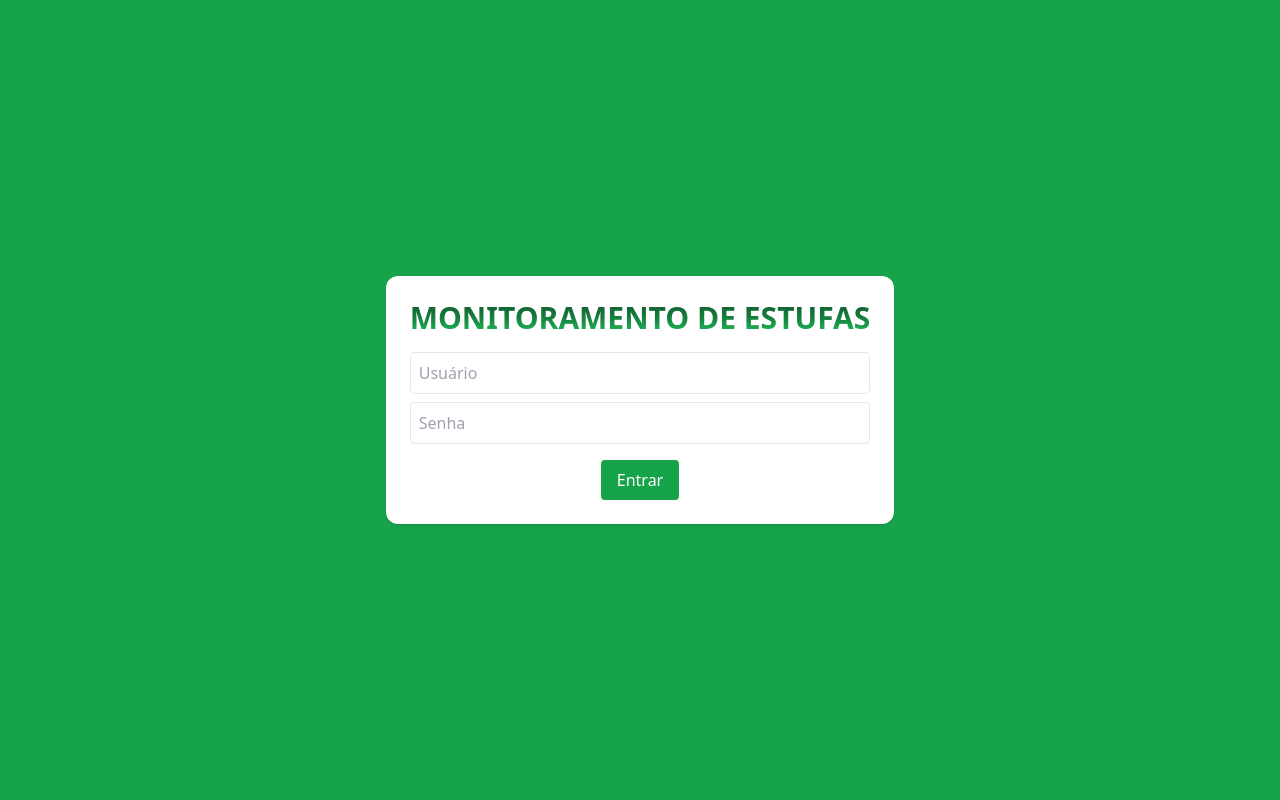
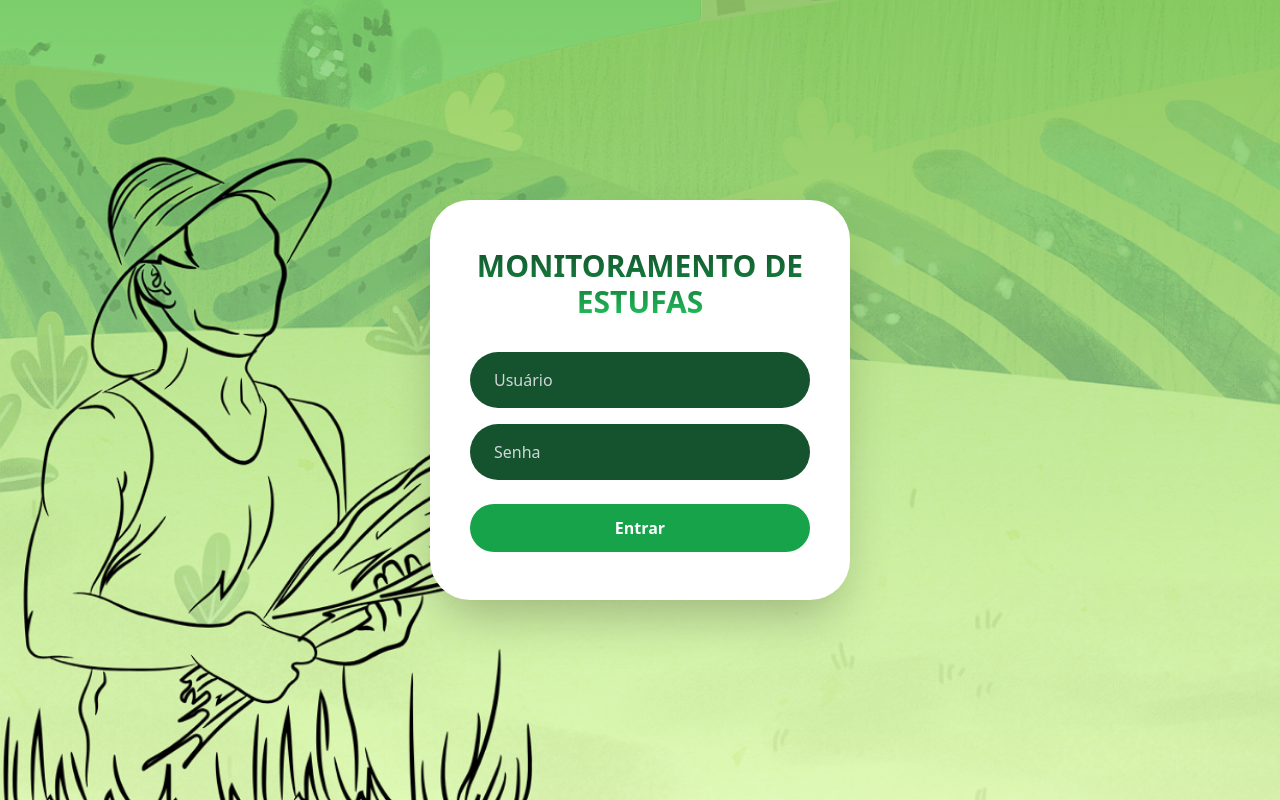
Before and after one commit to guilhermemacedo20/ProjectIoT, a React (Vite) app: page / in a window 1280 px wide. Built offline with nearby package versions, Linux system fonts and the light colour scheme.

Commit message:
feat: add login layout

```diff
--- a/src/pages/Login.tsx
+++ b/src/pages/Login.tsx
@@ -1,21 +1,38 @@
 import { useNavigate } from "react-router-dom";
+import bgLogin from "../assets/backgroundLogin.png";
 
 export default function Login() {
   const navigate = useNavigate();
 
   return (
-    <div className="h-screen flex items-center justify-center bg-green-600">
-      <div className="bg-white p-6 rounded-xl shadow flex flex-col">
-        <h1 className="text-3xl font-bold mb-4 uppercase text-center bg-gradient-to-b from-green-900 via-green-700 to-green-500 bg-clip-text text-transparent">Monitoramento de Estufas</h1>
-        <input className="input mb-2" placeholder="Usuário" />
-        <input className="input mb-4" type="password" placeholder="Senha" />
+    <div
+      className="h-screen flex items-center justify-center"
+      style={{ backgroundImage: `url(${bgLogin})`, backgroundSize: "cover" }}
+    >
+      <div className="bg-white px-10 py-12 rounded-[40px] shadow-2xl flex flex-col w-[420px]">
+
+        <h1 className="text-3xl font-bold mb-8 uppercase text-center bg-gradient-to-b from-green-900 via-green-700 to-green-500 bg-clip-text text-transparent">
+          Monitoramento de Estufas
+        </h1>
+
+        <input
+          className="mb-4 h-14 px-6 rounded-full bg-green-900 text-white placeholder-gray-300 focus:outline-none"
+          placeholder="Usuário"
+        />
+
+        <input
+          type="password"
+          className="mb-6 h-14 px-6 rounded-full bg-green-900 text-white placeholder-gray-300 focus:outline-none"
+          placeholder="Senha"
+        />
 
         <button
           onClick={() => navigate("/home")}
-          className="bg-green-600 text-white px-4 py-2 rounded align-center m-auto"
+          className="bg-green-600 hover:bg-green-700 transition text-white py-3 rounded-full font-semibold"
         >
           Entrar
         </button>
+
       </div>
     </div>
   );
```
Also changed, not shown: src/assets/backgroundLogin.png (added).
